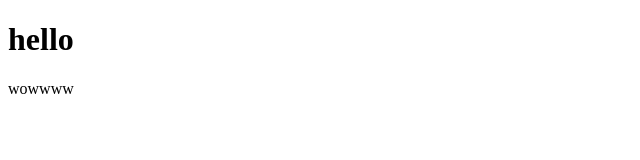
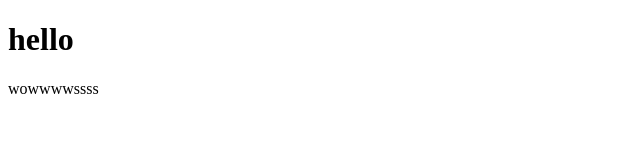
Before and after one commit to flueshot/rr, a plain HTML site: page index.html in a window 1280 px wide. Shown: the full height of the page, 0-640 px from the left. Drawn offline with Linux system fonts and the light colour scheme.

Commit message:
develop branch

```diff
--- a/index.html
+++ b/index.html
@@ -8,6 +8,6 @@
 </head>
 <body>
 <h1>hello</h1>
-<p>wowwww</p>
+<p>wowwwwssss</p>
 </body>
 </html>
```
